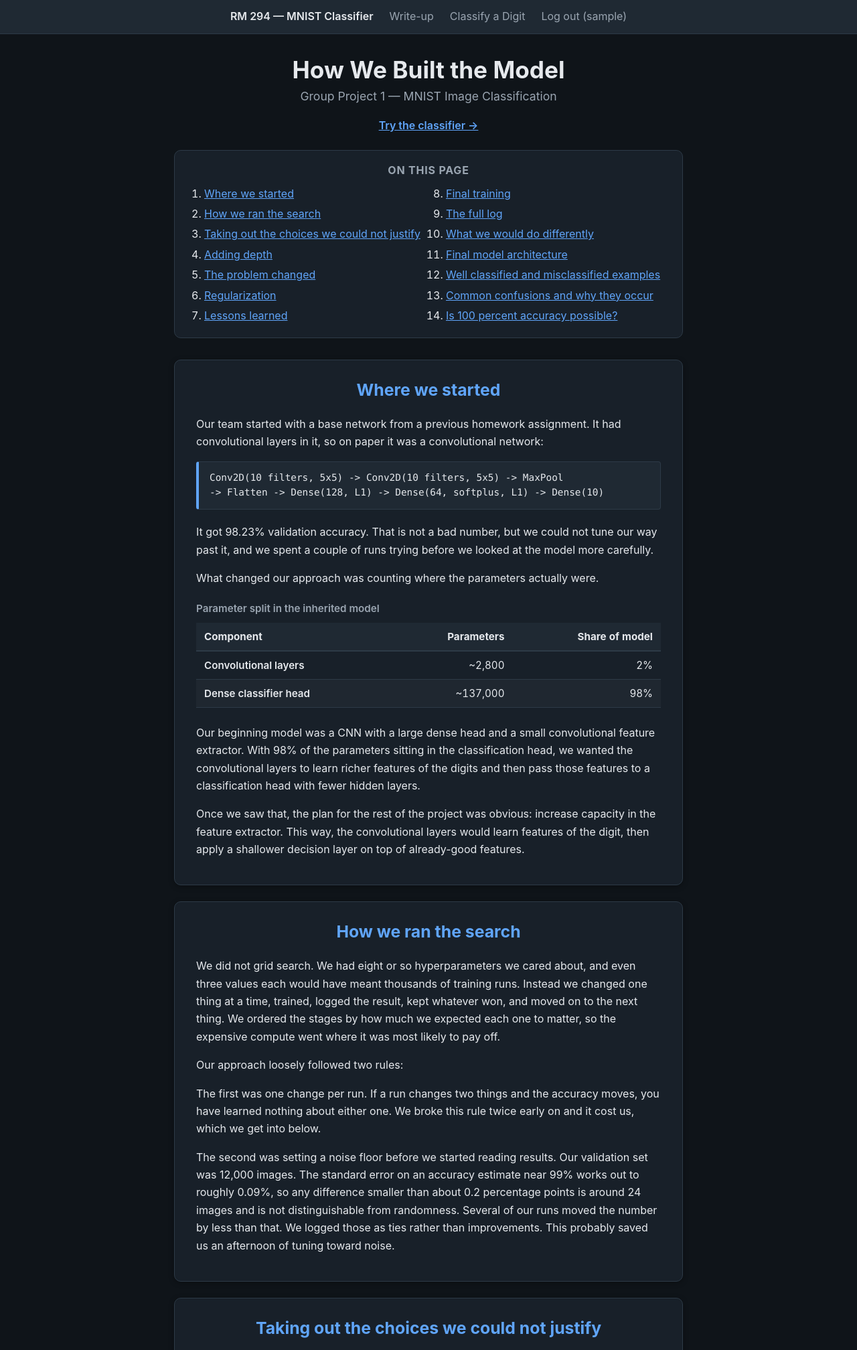
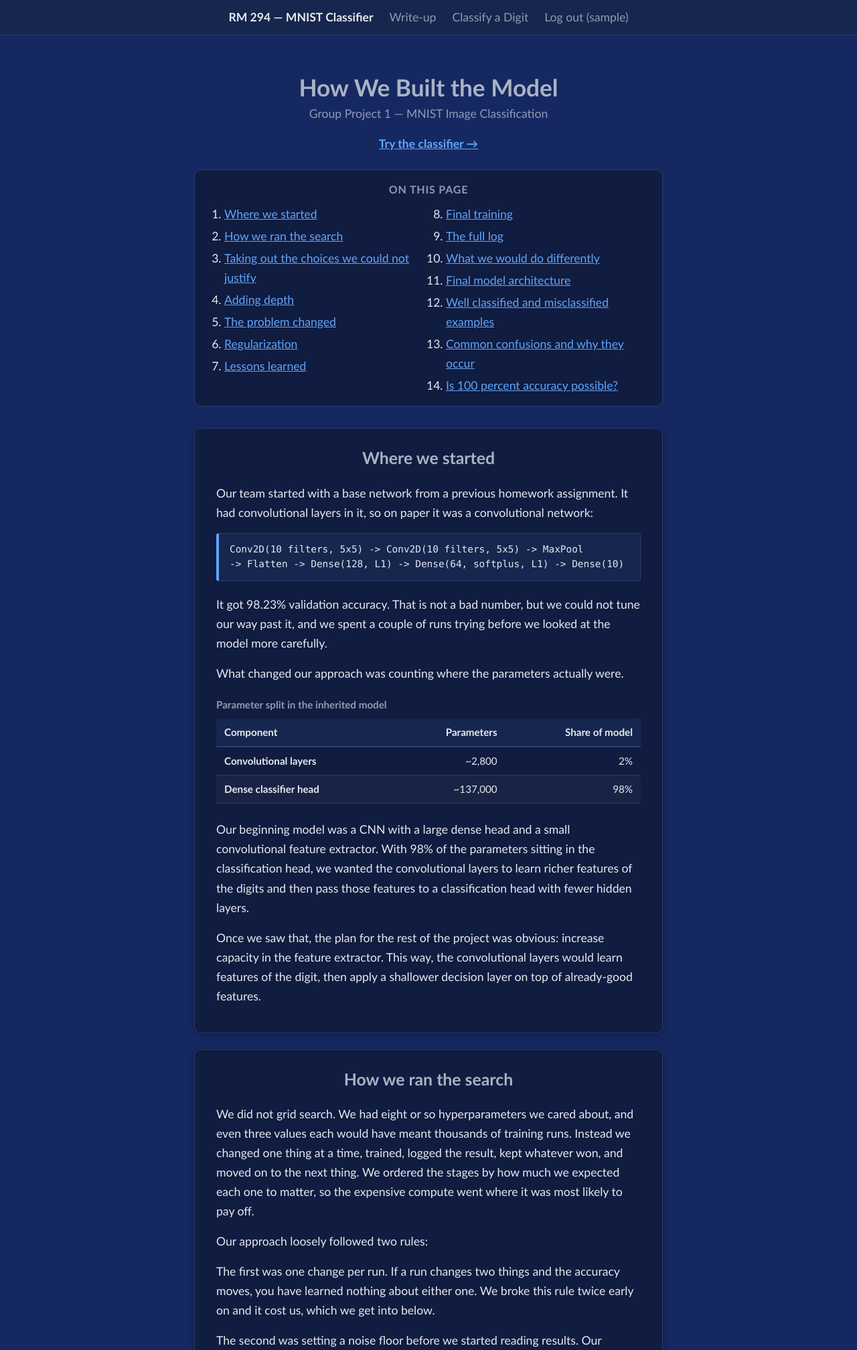
Before and after one commit to MSBASharks/mnist-classifier-webapp, a Django app: page / in a window 1280 px wide. Shown: the top 2016 px of the page at 67% size. Run offline with Django 5.2, Linux system fonts and the light colour scheme; the visitor is signed in with stand-in values (Sample User, id 1).

Commit message:
Update style.css

```diff
--- a/classifier/static/classifier/style.css
+++ b/classifier/static/classifier/style.css
@@ -4,22 +4,30 @@
 
 :root {
     color-scheme: dark;            /* dark scrollbars + native form controls */
-    --bg:        #0f1419;          /* page background */
-    --surface:   #182029;          /* cards / sections */
-    --surface-2: #1f2933;          /* nested: nav, code blocks, table headers */
-    --border:    #2d3a47;
-    --text:      #e6e9ed;
-    --muted:     #9aa5b1;
-    --accent:    #60a5fa;          /* links, headings, borders of callouts */
+    --bg:        #162861;          /* page background: space blue */
+    --surface:   #101c40;          /* cards / sections */
+    --surface-2: #16264f;          /* nested: nav, code blocks, table headers */
+    --border:    #2a3d6e;
+    --text:      #e6e9ed;          /* paragraph text */
+    --heading:   #a9b3c4;          /* section titles: slightly grey, softer than body */
+    --muted:     #8f9bb3;
+    --accent:    #60a5fa;          /* links, borders of callouts */
     --accent-btn:#2563eb;          /* button fill (white text stays readable) */
     --accent-btn-hover: #1d4fd8;
-    --accent-bg: #16263d;          /* callouts / highlighted table rows */
+    --accent-bg: #142a55;          /* callouts / highlighted table rows */
+
+    /* Layout: content column widths (smaller = bigger side margins) */
+    --col-width: 600px;
+    --col-width-writeup: 700px;
     --error-bg:  #3b1a1a;
     --error-text:#fca5a5;
 }
 
 body {
-    font-family: -apple-system, Segoe UI, Roboto, Helvetica, Arial, sans-serif;
+    /* Calibri where installed (Windows/Office); Carlito is its metric-compatible
+       twin on Linux/ChromeOS; the rest are similar humanist sans fallbacks. */
+    font-family: Calibri, Carlito, "Segoe UI", Candara, Optima, "Trebuchet MS", sans-serif;
+    font-size: 1.1rem;             /* Calibri runs small, so bump it slightly */
     margin: 0;
     background: var(--bg);
     color: var(--text);
@@ -28,7 +36,9 @@ body {
 
 a { color: var(--accent); }
 
-/* Centered headings site-wide (body paragraphs stay left-aligned for readability) */
+/* Centered, slightly grey headings site-wide
+   (body paragraphs stay left-aligned and brighter for readability) */
+h1, h2, h3 { color: var(--heading); }
 h1, h2 { text-align: center; }
 
 /* ---------- Navigation ---------- */
@@ -61,8 +71,8 @@ h1, h2 { text-align: center; }
 /* ---------- Main content card ---------- */
 
 .content {
-    max-width: 760px;
-    margin: 2rem auto;
+    width: min(var(--col-width), calc(100% - 2rem));  /* narrow column, wide side margins */
+    margin: 3.5rem auto;
     background: var(--surface);
     border: 1px solid var(--border);
     padding: 2rem;
@@ -73,10 +83,11 @@ h1, h2 { text-align: center; }
 /* The write-up page draws its own section cards, so drop the outer card there
    (avoids a card inside a card). */
 .content:has(.writeup) {
+    width: min(var(--col-width-writeup), calc(100% - 2rem));
     background: transparent;
     border: 0;
     box-shadow: none;
-    padding: 0 1rem;
+    padding: 0;
 }
 
 /* ---------- Forms ---------- */
@@ -194,16 +205,16 @@ button:hover {
   line-height: 1.65;
 }
 
-.writeup h1 { font-size: 2.2rem; line-height: 1.2; margin: 0 0 .25rem; }
+.writeup h1 { font-size: 2.2rem; line-height: 1.2; margin: 0 0 .25rem; color: var(--heading); }
 .writeup h2 {
   font-size: 1.55rem;
   margin: 0 0 .75rem;
   padding-bottom: .3rem;
   border-bottom: 0;
-  color: var(--wu-accent);
+  color: var(--heading);
   scroll-margin-top: 1rem;
 }
-.writeup h3 { font-size: 1.2rem; margin: 2rem 0 .5rem; }
+.writeup h3 { font-size: 1.2rem; margin: 2rem 0 .5rem; color: var(--heading); }
 .writeup p  { margin: 0 0 1rem; }
 .writeup a  { color: var(--wu-accent); }
 
@@ -242,7 +253,7 @@ button:hover {
   border-top: 4px solid var(--wu-accent);
   text-align: center;
 }
-.part-divider .part-title { border: 0; margin: 0 0 .25rem; padding: 0; font-size: 1.9rem; }
+.part-divider .part-title { border: 0; margin: 0 0 .25rem; padding: 0; font-size: 1.9rem; color: var(--heading); }
 
 /* Code / architecture snippets */
 .writeup pre.arch {
@@ -323,6 +334,7 @@ button:hover {
 
 /* Phones */
 @media (max-width: 600px) {
+  body { font-size: 1.05rem; }
   .writeup h1 { font-size: 1.75rem; }
   .writeup h2 { font-size: 1.35rem; }
   .writeup section { padding: 1.25rem 1rem; }
```
